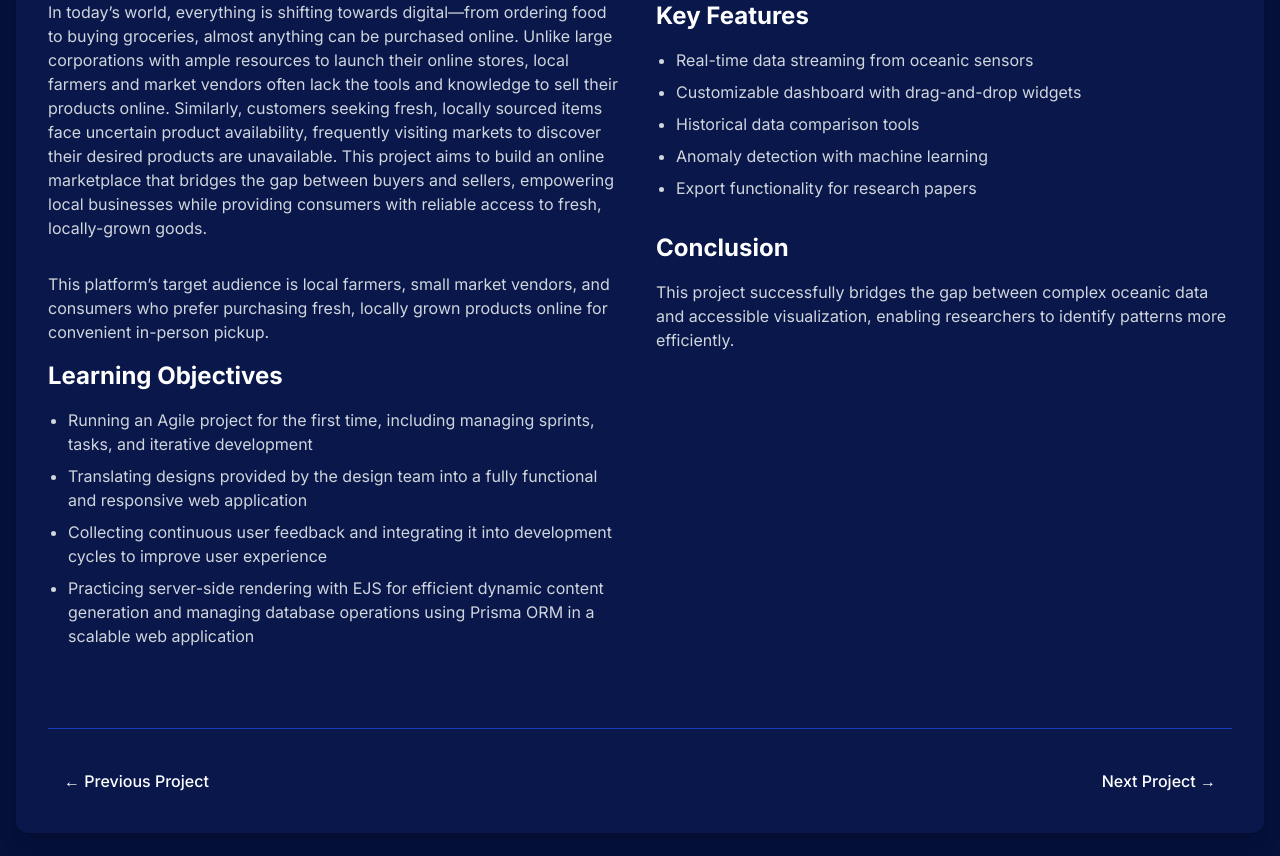
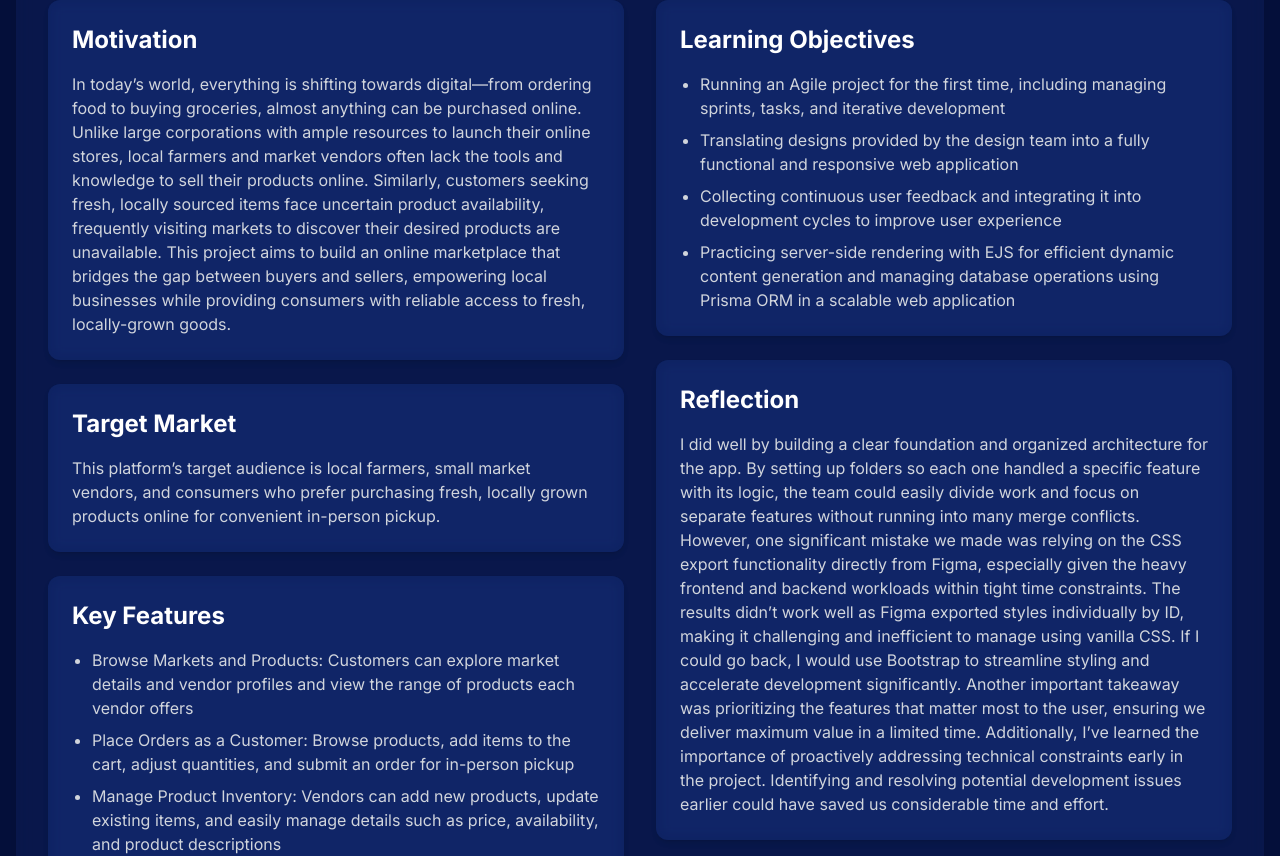
Before and after one commit to zipeng-liu/portfolio, a React (Vite) app: page /project/2 in a window 1280 px wide. Shown: the part 1244-2100 px from the top of the page. Built offline with nearby package versions, Linux system fonts and the light colour scheme.

Commit message:
change project content to use card

```diff
--- a/src/data/projectsData.jsx
+++ b/src/data/projectsData.jsx
@@ -112,14 +112,15 @@ const projects = [
     targetMarket:
       "This platform’s target audience is local farmers, small market vendors, and consumers who prefer purchasing fresh, locally grown products online for convenient in-person pickup.",
     features: [
-      "Real-time data streaming from oceanic sensors",
-      "Customizable dashboard with drag-and-drop widgets",
-      "Historical data comparison tools",
-      "Anomaly detection with machine learning",
-      "Export functionality for research papers",
+      "Browse Markets and Products: Customers can explore market details and vendor profiles and view the range of products each vendor offers",
+      "Place Orders as a Customer: Browse products, add items to the cart, adjust quantities, and submit an order for in-person pickup",
+      "Manage Product Inventory: Vendors can add new products, update existing items, and easily manage details such as price, availability, and product descriptions",
+      "View Order History: Customers and vendors have access to detailed records of past orders, ensuring transparency and easy transaction tracking",
     ],
+    reflection:
+      "I did well by building a clear foundation and organized architecture for the app. By setting up folders so each one handled a specific feature with its logic, the team could easily divide work and focus on separate features without running into many merge conflicts. However, one significant mistake we made was relying on the CSS export functionality directly from Figma, especially given the heavy frontend and backend workloads within tight time constraints. The results didn’t work well as Figma exported styles individually by ID, making it challenging and inefficient to manage using vanilla CSS. If I could go back, I would use Bootstrap to streamline styling and accelerate development significantly. Another important takeaway was prioritizing the features that matter most to the user, ensuring we deliver maximum value in a limited time. Additionally, I’ve learned the importance of proactively addressing technical constraints early in the project. Identifying and resolving potential development issues earlier could have saved us considerable time and effort.",
     conclusion:
-      "This project successfully bridges the gap between complex oceanic data and accessible visualization, enabling researchers to identify patterns more efficiently.",
+      "This project was an excellent learning opportunity and a valuable team experience. It allowed me to build an app from scratch based on designs created by others. It also significantly grew my ability to conduct user surveys and perform effective user testing, helping me better understand user needs and preferences. Overall, the experience strengthened my skills in collaborative development, user-centric design, and agile project management.",
   },
   {
     id: 3,
@@ -163,6 +164,8 @@ const projects = [
       "Event organization tools with volunteer management",
       "Before/after photo galleries of cleanup sites",
     ],
+    reflection:
+      "I did well by building a clear foundation and organized architecture for the app. By setting up folders so each one handled a specific feature with its logic, the team could easily divide work and focus on separate features without running into many merge conflicts. However, one significant mistake we made was relying on the CSS export functionality directly from Figma, especially given the heavy frontend and backend workloads within tight time constraints. The results didn’t work well as Figma exported styles individually by ID, making it challenging and inefficient to manage using vanilla CSS. If I could go back, I would use Bootstrap to streamline styling and accelerate development significantly. Another important takeaway was prioritizing the features that matter most to the user, ensuring we deliver maximum value in a limited time. Additionally, I’ve learned the importance of proactively addressing technical constraints early in the project. Identifying and resolving potential development issues earlier could have saved us considerable time and effort.",
     conclusion:
       "The platform has successfully connected volunteers with conservation projects worldwide, resulting in measurable impact on coastal ecosystems.",
   },
--- a/src/pages/projects/Project2.jsx
+++ b/src/pages/projects/Project2.jsx
@@ -96,37 +96,66 @@ const Project2 = () => {
 
           {/* Project details */}
           <div className="grid md:grid-cols-2 gap-8">
-            <div>
-              {/* <h2 className="text-2xl font-bold text-white mb-4">Motivation</h2> */}
-              <p className="text-gray-300 mb-8">{project.motivation}</p>
+            <div className="space-y-6">
+              {/* Project-related information */}
+              <div className="bg-blue-900/30 backdrop-blur-sm p-6 rounded-xl shadow-md">
+                <h2 className="text-2xl font-bold text-white mb-4">
+                  Motivation
+                </h2>
+                <p className="text-gray-300">{project.motivation}</p>
+              </div>
 
-              {/* <h2 className="text-2xl font-bold text-white mb-4">
+              <div className="bg-blue-900/30 backdrop-blur-sm p-6 rounded-xl shadow-md">
+                <h2 className="text-2xl font-bold text-white mb-4">
                   Target Market
-              </h2> */}
-              <p className="text-gray-300 mb-4">{project.targetMarket}</p>
+                </h2>
+                <p className="text-gray-300">{project.targetMarket}</p>
+              </div>
 
+              <div className="bg-blue-900/30 backdrop-blur-sm p-6 rounded-xl shadow-md">
                 <h2 className="text-2xl font-bold text-white mb-4">
-                Learning Objectives
+                  Key Features
                 </h2>
-              <ul className="list-disc pl-5 text-gray-300 mb-8 space-y-2">
-                {project.objectives.map((feature, index) => (
+                <ul className="list-disc pl-5 text-gray-300 space-y-2">
+                  {project.features.map((feature, index) => (
                     <li key={index}>{feature}</li>
                   ))}
                 </ul>
               </div>
+            </div>
 
-            <div>
+            <div className="space-y-6">
+              {/* Learning-related information */}
+              <div className="bg-blue-900/30 backdrop-blur-sm p-6 rounded-xl shadow-md">
                 <h2 className="text-2xl font-bold text-white mb-4">
-                Key Features
+                  Learning Objectives
                 </h2>
-              <ul className="list-disc pl-5 text-gray-300 mb-8 space-y-2">
-                {project.features.map((feature, index) => (
-                  <li key={index}>{feature}</li>
+                {Array.isArray(project.objectives) ? (
+                  <ul className="list-disc pl-5 text-gray-300 space-y-2">
+                    {project.objectives.map((objective, index) => (
+                      <li key={index}>{objective}</li>
                     ))}
                   </ul>
+                ) : (
+                  <p className="text-gray-300">{project.objectives}</p>
+                )}
+              </div>
 
-              <h2 className="text-2xl font-bold text-white mb-4">Conclusion</h2>
+              {project.reflection && (
+                <div className="bg-blue-900/30 backdrop-blur-sm p-6 rounded-xl shadow-md">
+                  <h2 className="text-2xl font-bold text-white mb-4">
+                    Reflection
+                  </h2>
+                  <p className="text-gray-300">{project.reflection}</p>
+                </div>
+              )}
+
+              <div className="bg-blue-900/30 backdrop-blur-sm p-6 rounded-xl shadow-md">
+                <h2 className="text-2xl font-bold text-white mb-4">
+                  Conclusion
+                </h2>
                 <p className="text-gray-300">{project.conclusion}</p>
+              </div>
             </div>
           </div>
 
```
Also changed, not shown: 1 other file (tests, documents, lock files or other folders). Lines whose indentation alone changed are shown as unchanged.
